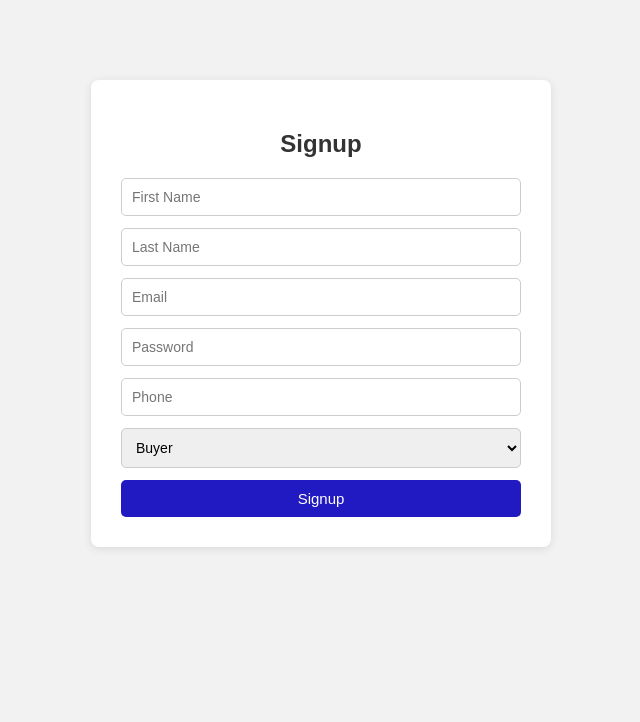
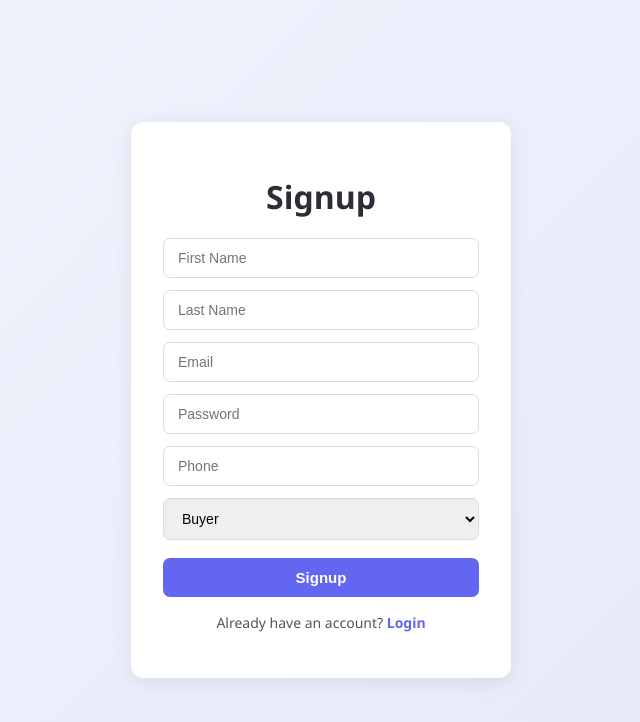
Before and after one commit to shayan-malik/authorization-authentication, a React (Create React App) app: page /signup in a window 1280 px wide. Shown: the top 722 px of the page, without its empty margins (319-959 px from the left). Built offline with nearby package versions, Linux system fonts and the light colour scheme.

Commit message:
some change

```diff
--- a/src/App.css
+++ b/src/App.css
@@ -1,58 +1,128 @@
-body {
-    margin: 0;
-    font-family: Arial, sans-serif;
-    background-color: #dbdada59;
-}
-
-.auth-container {
-    max-width: 400px;
-    margin: 80px auto;
-    padding: 30px;
-    background: white;
-    border-radius: 8px;
-    box-shadow: 0 2px 10px rgba(0,0,0,0.1);
-}
-
-.auth-container h2 {
-    text-align: center;
-    margin-bottom: 20px;
-    color: #333;
-}
-
-.auth-container input,
-.auth-container select {
-    width: 100%;
-    padding: 10px;
-    margin-bottom: 12px;
-    border: 1px solid #ccc;
-    border-radius: 5px;
-    font-size: 14px;
+* {
     box-sizing: border-box;
 }
 
-.auth-container button {
+body {
+    margin: 0;
+    font-family: 'Segoe UI', Arial, sans-serif;
+    background: linear-gradient(135deg, #f0f4ff, #e6e9f5);
+    min-height: 100vh;
+}
+
+.page-wrapper {
+    display: flex;
+    justify-content: center;
+    align-items: center;
+    min-height: 100vh;
+    padding: 20px;
+}
+
+.auth-card {
+    background: white;
     width: 100%;
-    padding: 10px;
-    background-color: #2119c2;
+    max-width: 380px;
+    padding: 32px;
+    border-radius: 12px;
+    box-shadow: 0 4px 20px rgba(0,0,0,0.08);
+}
+
+.auth-card h1,
+.auth-card h2 {
+    text-align: center;
+    margin-bottom: 20px;
+    color: #2d2d3a;
+}
+
+.auth-card form {
+    display: flex;
+    flex-direction: column;
+    gap: 12px;
+}
+
+.auth-card input,
+.auth-card select {
+    padding: 11px 14px;
+    border: 1px solid #d9dbe4;
+    border-radius: 7px;
+    font-size: 14px;
+    outline: none;
+    transition: border-color 0.15s;
+}
+
+.auth-card input:focus,
+.auth-card select:focus {
+    border-color: #6366f1;
+}
+
+.auth-card button {
+    padding: 11px;
+    background: #6366f1;
     color: white;
     border: none;
-    border-radius: 5px;
+    border-radius: 7px;
     font-size: 15px;
+    font-weight: 600;
     cursor: pointer;
+    margin-top: 6px;
+    transition: background 0.15s;
 }
 
-.auth-container button:hover {
-    background-color: #4338ca;
+.auth-card button:hover {
+    background: #4f46e5;
 }
 
 .error-text {
-    color: red;
+    background: #fef2f2;
+    color: #dc2626;
+    padding: 8px 12px;
+    border-radius: 6px;
+    font-size: 13px;
     text-align: center;
-    margin-bottom: 10px;
+    margin: 0;
+}
+
+.switch-link {
+    text-align: center;
+    margin-top: 16px;
+    font-size: 14px;
+    color: #555;
+}
+
+.switch-link a {
+    color: #6366f1;
+    text-decoration: none;
+    font-weight: 600;
+}
+
+.profile-field {
+    display: flex;
+    justify-content: space-between;
+    padding: 10px 0;
+    border-bottom: 1px solid #eee;
     font-size: 14px;
 }
 
-.profile-box p {
-    font-size: 15px;
-    margin: 8px 0;
+.profile-field span:first-child {
+    color: #888;
 }
+
+.profile-field span:last-child {
+    font-weight: 600;
+    color: #2d2d3a;
+}
+
+.logout-btn {
+    width: 100%;
+    margin-top: 20px;
+    padding: 11px;
+    background: #f3f4f6;
+    color: #444;
+    border: 1px solid #ddd;
+    border-radius: 7px;
+    cursor: pointer;
+    font-size: 14px;
+}
+
+.logout-btn:hover {
+    background: #e5e7eb;
+}
--- a/src/api.js
+++ b/src/api.js
@@ -1,7 +1,7 @@
 import axios from "axios";
 
 const api = axios.create({
-    baseURL: "https://authorization-khaki.vercel.app"
+    baseURL: "https://authorization-khaki.vercel.app", withCredentials: true
 });
 
 export default api;
--- a/src/pages/Login.jsx
+++ b/src/pages/Login.jsx
@@ -1,50 +1,52 @@
 import { useState } from "react";
+import { Link, useNavigate } from "react-router";
 import api from "../api";
-import { useNavigate } from "react-router";
 
 function Login() {
+  const navigate = useNavigate();
+
   const [email, setEmail] = useState("");
   const [password, setPassword] = useState("");
   const [error, setError] = useState("");
-
-    const navigate = useNavigate();
 
   const handleSubmit = async (e) => {
     e.preventDefault();
     setError("");
 
     try {
-            const response = await api.post("/login", { email, password });
+      const response = await api.post("/login", {
+        email: email,
+        password: password,
+      });
 
       if (response.data.status === "success") {
-                localStorage.setItem("token", response.data.token);
-                alert("Login SuccessFully");
         navigate("/profile");
       } else {
-                setError(response.data.message || "Login failed");
+        setError(response.data.message);
       }
-        } catch (err) {
-            console.log("error", err);
+    } catch (error) {
+      console.log(error);
       setError("Something went wrong");
     }
   };
 
   return (
-        <div className="auth-container">
+    <>
+      <div className="page-wrapper">
+        <div className="auth-card">
+          <h2>Login Page</h2>
           <form onSubmit={handleSubmit}>
-                <h2>Login</h2>
-
             {error && <p className="error-text">{error}</p>}
-
             <input
               type="email"
+              name="email"
               placeholder="Email"
               value={email}
               onChange={(e) => setEmail(e.target.value)}
             />
-
             <input
               type="password"
+              name="password"
               placeholder="Password"
               value={password}
               onChange={(e) => setPassword(e.target.value)}
@@ -52,7 +54,13 @@ function Login() {
 
             <button type="submit">Login</button>
           </form>
+
+          <p className="switch-link">
+            Don't have an account? <Link to="/signup">Signup</Link>
+          </p>
         </div>
+      </div>
+    </>
   );
 }
 
--- a/src/pages/Profile.jsx
+++ b/src/pages/Profile.jsx
@@ -1,57 +1,139 @@
-import { useEffect, useState } from "react";
+import { useState, useEffect} from "react";
 import api from "../api";
 import { useNavigate } from "react-router";
+
 
 function Profile() {
     const [user, setUser] = useState(null);
     const [error, setError] = useState("");
+    const [isEditing, setIsEditing] = useState(false);
+    const [firstName, setFirstName] = useState("");
+    const [lastName, setLastName] = useState("");
+    const [phone, setPhone] = useState("");
+
     const navigate = useNavigate();
+
+
+    const handleEditClick = () => {
+        setFirstName(user.first_name);
+        setLastName(user.last_name);
+        setPhone(user.phone);
+        setIsEditing(true)
+    }
+
+
+    const handleSave = async (e) => {
+        e.preventDefault();
+
+        try{
+            const token = localStorage.getItem("token");
+
+            const response = await api.put("/profile", {
+                firstName: firstName,
+                lastName: lastName,
+                phone: phone
+            });
+
+            if (response.data.status === "success"){
+                setUser(response.data.user);
+                setIsEditing(false)
+            }
+            else{
+                setError("Failed to update profile");
+            }
+
+        }
+        catch(error){
+            console.log("error", error);
+            setError("Something went wrong");
+        }
+    }
+
+
+    const handleLogout = async () => {
+        try{
+            await api.post("/logout");
+        }
+        catch(error){
+            console.log("error", error)
+        }
+        navigate("/login")
+    }
 
     useEffect(() => {
         const fetchProfile = async () => {
-            const token = localStorage.getItem("token");
 
-            if (!token) {
-                navigate("/login");
-                return;
+        try{
+            const response = await api.get("/profile", );
+
+            if(response.data.status === "success"){
+                setUser(response.data.user);
             }
-
-            try {
-                const response = await api.get("/profile", {
-                    headers: { Authorization: `Bearer ${token}` }
-                });
-
-                if (response.data.status === "success") {
-                    setUser(response.data.user);
-                } else {
-                    setError("Failed to load profile");
-                }
-            } catch (err) {
-                console.log("error", err);
-                navigate("/login");
+            else{
+                setError("failed to load profile")
             }
-        };
-
-        fetchProfile();
+        }
+        catch(error){
+            console.log("error", error);
+            setError("Invalid or token expired");
+            navigate("/login");
+        }
+    }
+        fetchProfile()
     }, [navigate]);
 
-    // const handleLogout = () => {
-    //     localStorage.removeItem("token");
-    //     navigate("/login");
-    // };
+    return(
+    <div className="page-wrapper">
+        <div className="auth-card">
+            <h1>Profile Page</h1>
 
-    if (error) return <p className="error-text">{error}</p>;
-    if (!user) return <p>Loading...</p>;
+            {error && <p className="error-text">{error}</p>}
 
-    return (
-        <div className="">
-            <h2 style={{textAlign: "center"}}>Profile Page</h2>
-            {/* <p><strong>Name:</strong> {user.first_name} {user.last_name}</p> */}
-            {/* <p><strong>Email:</strong> {user.email}</p> */}
-            {/* <p><strong>Phone:</strong> {user.phone}</p> */}
-            {/* <button onClick={handleLogout}>Logout</button> */}
+            {user && (
+                <div>
+                    <div className="profile-field">
+                        <span>Name</span>
+                        {isEditing ? (
+                            <span>
+                                <input type="text" value={firstName} onChange={(e) => setFirstName(e.target.value)} placeholder="First Name"/>
+                                <input type="text" value={lastName} onChange={(e) => setLastName(e.target.value)} placeholder="Last Name"/>
+                            </span>
+                        ):(
+                            <span>{user.first_name} {user.last_name}</span>
+                        )}
+                    </div>
+
+                    <div className="profile-field">
+                        <span>Email</span>
+                        <span>{user.email}</span>
+                    </div>
+
+                    <div className="profile-field">
+                        <span>Phone</span>
+                        {isEditing ? (
+                            <span>
+                                <input type="text" value={phone} onChange={(e) => setPhone(e.target.value)} placeholder="Phone"/>
+                            </span>
+                        ): (
+                            <span>{user.phone}</span>
+                        )}
+
+                    </div>
+
+                    <div className="profile-field">
+                        <span>Role</span>
+                        <span>{user.role}</span>
+                    </div>
+                </div>
+            )}
+
+            {!isEditing && <button onClick={handleEditClick}>Edit</button>}
+
+            <button className="logout-btn" onClick={handleLogout}>Logout</button>
         </div>
-    );
+    </div>
+)
+
 }
 
 export default Profile;
--- a/src/pages/Signup.jsx
+++ b/src/pages/Signup.jsx
@@ -1,8 +1,11 @@
 import { useState } from "react";
 import api from "../api";
-import { useNavigate } from "react-router";
+import { Link, useNavigate } from "react-router";
 
-function Signup() {
+function Signup () {
+
+    const navigate = useNavigate();
+
     const [firstName, setFirstName] = useState("");
     const [lastName, setLastName] = useState("");
     const [email, setEmail] = useState("");
@@ -11,14 +14,13 @@ function Signup() {
     const [role, setRole] = useState("buyer");
     const [error, setError] = useState("");
 
-    const navigate = useNavigate();
 
     const handleSubmit = async (e) => {
         e.preventDefault();
         setError("");
 
-        try {
-            const response = await api.post("/signup", {
+        try{
+            const response = await api.post('/signup', {
                 first_name: firstName,
                 last_name: lastName,
                 email: email,
@@ -27,69 +29,56 @@ function Signup() {
                 role: role
             });
 
-            if (response.data.status === "success") {
-                alert("Signup Successfully")
-                navigate("/login");
-            } else {
-                setError(response.data.message || "Signup failed");
+            if(response.data.status === "success"){
+                navigate("/login")
             }
-        } catch (err) {
-            console.log("error", err);
-            setError("Something went wrong");
+            else{
+                setError(response.data.message || "Signup Failed");
+            }
+
+
         }
-    };
+        catch(error){
+            console.log("error", error);
+            setError("Something went wrong")
+        }
 
-    return (
-    <div className="auth-container">
-        <form onSubmit={handleSubmit}>
-            <h2>Signup</h2>
+    }
 
-            {error && <p className="error-text">{error}</p>}
 
-            <input
-                type="text"
-                placeholder="First Name"
-                value={firstName}
-                onChange={(e) => setFirstName(e.target.value)}
-            />
+    return(
+        <>
+        <div className="page-wrapper">
+        <div className="auth-card">
+        <h1>Signup</h1>
+            <form onSubmit={handleSubmit}>
 
-            <input
-                type="text"
-                placeholder="Last Name"
-                value={lastName}
-                onChange={(e) => setLastName(e.target.value)}
-            />
+                {error && <p className="error-text">{error}</p>}
 
-            <input
-                type="email"
-                placeholder="Email"
-                value={email}
-                onChange={(e) => setEmail(e.target.value)}
-            />
+                <input type="text" name="firstName" placeholder="First Name" value={firstName} onChange={(e) => setFirstName(e.target.value)}/>
+                <input type="text" name="lastName" placeholder="Last Name" value={lastName} onChange={(e) => setLastName(e.target.value)}/>
+                <input type="email" name="email" placeholder="Email" value={email} onChange={(e) => setEmail(e.target.value)} />
+                <input type="password" name="password" placeholder="Password" value={password} onChange={(e) => setPassword(e.target.value)} />
+                <input type="text" name="phone" placeholder="Phone" value={phone} onChange={(e) => setPhone(e.target.value)}/>
+                <select name="role" value={role} onChange={(e) => setRole(e.target.value)}>
+                    <option value="buyer">Buyer</option>
+                    <option value="seller">Seller</option>
+                </select>
 
-            <input
-                type="password"
-                placeholder="Password"
-                value={password}
-                onChange={(e) => setPassword(e.target.value)}
-            />
+                <button type="submit">Signup</button>
 
-            <input
-                type="text"
-                placeholder="Phone"
-                value={phone}
-                onChange={(e) => setPhone(e.target.value)}
-            />
+            </form>
 
-            <select value={role} onChange={(e) => setRole(e.target.value)}>
-                <option value="buyer">Buyer</option>
-                <option value="seller">Seller</option>
-            </select>
+                <p className="switch-link">
+                    Already have an account? <Link to="/login">Login</Link>
+                </p>
 
-            <button type="submit">Signup</button>
-        </form>
-    </div>
-);
+            </div>
+        </div>
+        </>
+
+    )
+
 }
 
 export default Signup;
```
Lines whose indentation alone changed are shown as unchanged.
